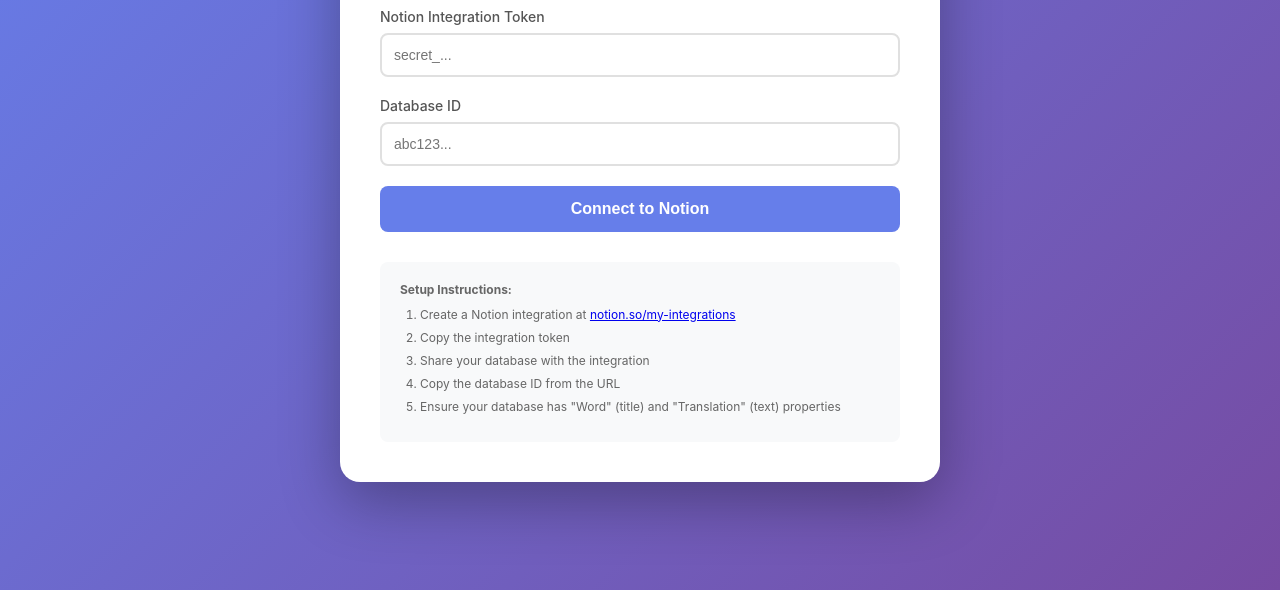
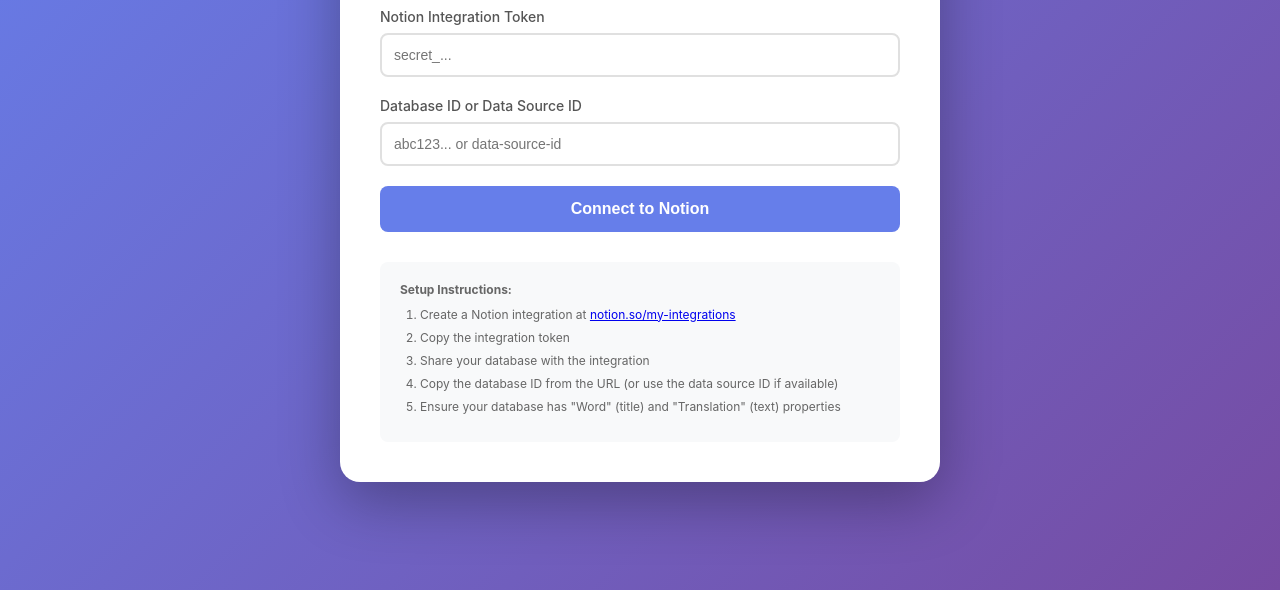
Before and after one commit to vanruth/notion-flashcards-2, a plain HTML site: page index.html in a window 1280 px wide. Shown: the part 210-800 px from the top of the page. Drawn offline with Linux system fonts and the light colour scheme.

Commit message:
Update label and placeholder for Database ID input

```diff
--- a/index.html
+++ b/index.html
@@ -345,8 +345,8 @@
             </div>
 
             <div class="form-group">
-                <label>Database ID</label>
-                <input type="text" id="databaseId" placeholder="abc123...">
+                <label>Database ID or Data Source ID</label>
+                <input type="text" id="databaseId" placeholder="abc123... or data-source-id">
             </div>
 
             <button class="btn btn-primary" onclick="connectNotion()">Connect to Notion</button>
@@ -357,7 +357,7 @@
                     <li>Create a Notion integration at <a href="https://notion.so/my-integrations" target="_blank">notion.so/my-integrations</a></li>
                     <li>Copy the integration token</li>
                     <li>Share your database with the integration</li>
-                    <li>Copy the database ID from the URL</li>
+                    <li>Copy the database ID from the URL (or use the data source ID if available)</li>
                     <li>Ensure your database has "Word" (title) and "Translation" (text) properties</li>
                 </ol>
             </div>
```
